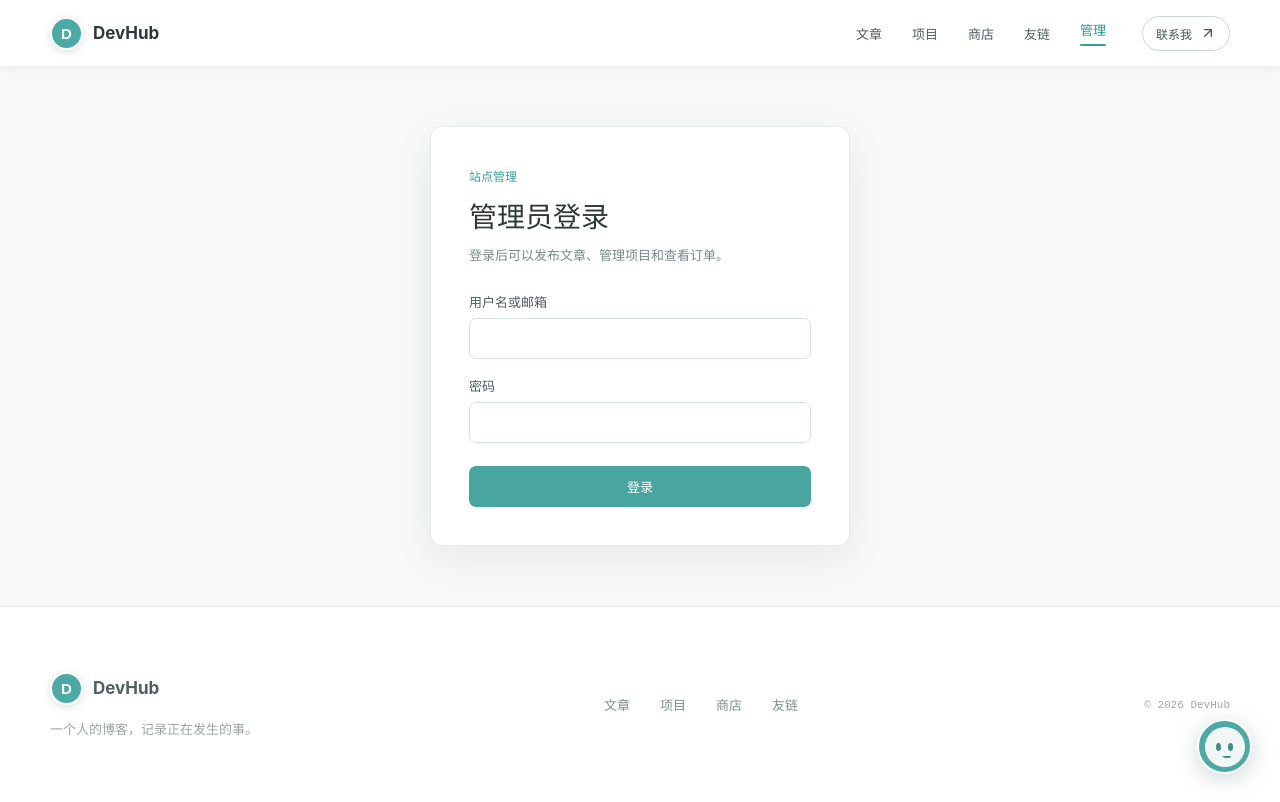
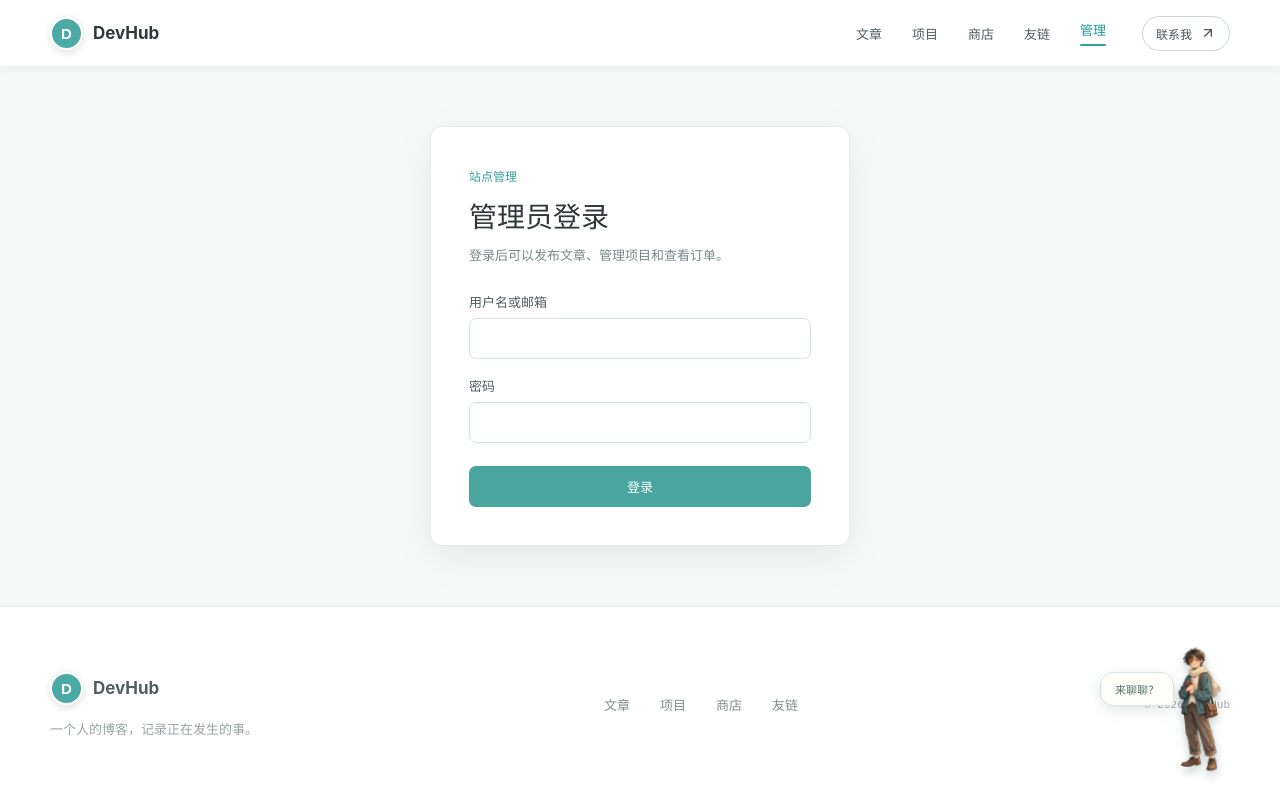
Before and after one commit to bestows-Z/dev-hub, a React (Vite) app in the folder web/: page /admin in a window 1280 px wide. Built offline with nearby package versions, Linux system fonts and the light colour scheme.

Commit message:
feat: add illustrated talking blog companion

```diff
--- a/web/src/App.tsx
+++ b/web/src/App.tsx
@@ -7,7 +7,6 @@ import {
   ArrowDown,
   ArrowRight,
   ArrowUpRight,
-  Bot,
   Check,
   ChevronLeft,
   ChevronRight,
@@ -19,7 +18,8 @@ import {
   Package,
   PenLine,
   Send,
-  Sparkles,
+  Volume2,
+  VolumeX,
   X,
 } from 'lucide-react'
 import {
@@ -725,6 +725,8 @@ function Assistant() {
   const [open, setOpen] = useState(false)
   const [input, setInput] = useState('')
   const [busy, setBusy] = useState(false)
+  const [speakingIndex, setSpeakingIndex] = useState<number | null>(null)
+  const speechRef = useRef<SpeechSynthesisUtterance | null>(null)
   const [messages, setMessages] = useState<Message[]>([
     { role: 'assistant', content: '你好，有关于博客文章的问题可以问我。我会尽量附上原文出处。' },
   ])
@@ -732,6 +734,28 @@ function Assistant() {
   useEffect(() => {
     endRef.current?.scrollIntoView({ behavior: 'smooth' })
   }, [messages, open])
+  useEffect(() => {
+    return () => {
+      if ('speechSynthesis' in window) window.speechSynthesis.cancel()
+    }
+  }, [])
+  function readAloud(index: number, content: string) {
+    if (!('speechSynthesis' in window)) return
+    if (speakingIndex === index) {
+      window.speechSynthesis.cancel()
+      setSpeakingIndex(null)
+      return
+    }
+    window.speechSynthesis.cancel()
+    const utterance = new SpeechSynthesisUtterance(content)
+    utterance.lang = 'zh-CN'
+    utterance.rate = 1
+    utterance.onend = () => setSpeakingIndex(null)
+    utterance.onerror = () => setSpeakingIndex(null)
+    speechRef.current = utterance
+    setSpeakingIndex(index)
+    window.speechSynthesis.speak(utterance)
+  }
   async function send(event: FormEvent) {
     event.preventDefault()
     const question = input.trim()
@@ -764,21 +788,22 @@ function Assistant() {
     <div className="assistant-root">
       <button
         type="button"
-        className={open ? 'assistant-trigger active' : 'assistant-trigger'}
-        onClick={() => setOpen(!open)}
+        className={`assistant-trigger${open ? ' active' : ''}${busy ? ' waiting' : ''}${speakingIndex !== null ? ' speaking' : ''}`}
+        onClick={() => {
+          if (open && 'speechSynthesis' in window) window.speechSynthesis.cancel()
+          setSpeakingIndex(null)
+          setOpen(!open)
+        }}
         aria-label={open ? '关闭数字助手' : '打开数字助手'}
         aria-expanded={open}
       >
-        <span className="avatar-face">
-          <span className="avatar-eye" />
-          <span className="avatar-eye" />
-          <span className="avatar-mouth" />
+        <img className="assistant-character" src="/images/blog-keeper.png" alt="" />
+        <span className="assistant-trigger-label">
+          {busy ? '正在找文章…' : speakingIndex !== null ? '正在说话…' : '来聊聊？'}
         </span>
-        {open ? (
-          <X size={18} />
-        ) : (
-          <span className="assistant-trigger-label">
-            问问小助手 <Sparkles size={15} />
+        {open && (
+          <span className="assistant-close-mark">
+            <X size={14} />
           </span>
         )}
       </button>
@@ -786,12 +811,12 @@ function Assistant() {
         <section className="assistant-panel" aria-label="数字助手对话">
           <div className="assistant-head">
             <div className="assistant-mini">
-              <Bot size={20} />
+              <img src="/images/blog-keeper.png" alt="" />
             </div>
             <div>
-              <strong>DevHub 助手</strong>
+              <strong>博客小助手</strong>
               <span>
-                <i /> 在线探索
+                <i /> 从文章里找答案
               </span>
             </div>
             <button type="button" aria-label="关闭对话" onClick={() => setOpen(false)}>
@@ -802,6 +827,17 @@ function Assistant() {
             {messages.map((message, index) => (
               <div className={`message ${message.role}`} key={index}>
                 <p>{message.content}</p>
+                {message.role === 'assistant' && 'speechSynthesis' in window && (
+                  <button
+                    type="button"
+                    className="message-read"
+                    onClick={() => readAloud(index, message.content)}
+                    aria-label={speakingIndex === index ? '停止朗读' : '朗读回答'}
+                  >
+                    {speakingIndex === index ? <VolumeX size={15} /> : <Volume2 size={15} />}
+                    {speakingIndex === index ? '停止' : '朗读'}
+                  </button>
+                )}
                 {message.sources?.length ? (
                   <div className="message-sources">
                     参考：
--- a/web/src/blog-theme.css
+++ b/web/src/blog-theme.css
@@ -691,22 +691,63 @@ body {
   color: #849091;
 }
 .assistant-trigger {
-  width: 55px;
-  min-height: 55px;
-  height: 55px;
-  border-radius: 50%;
-  padding: 5px;
-  border: 2px solid #fff;
-  background: #4ca9a3;
-  box-shadow: 0 5px 22px #4a676742;
-  color: #fff;
+  position: relative;
+  width: 112px;
+  min-height: 128px;
+  height: 128px;
+  border: 0;
+  border-radius: 0;
+  padding: 0;
+  background: transparent;
+  box-shadow: none;
+  color: #3b6864;
   justify-content: center;
 }
 .assistant-trigger:hover {
-  transform: translateY(-2px);
+  transform: translateY(-3px);
 }
 .assistant-trigger-label {
-  display: none;
+  display: block;
+  position: absolute;
+  right: 78px;
+  top: 26px;
+  min-width: 74px;
+  white-space: nowrap;
+  padding: 8px 11px;
+  border: 1px solid #d5e5e1;
+  border-radius: 13px 13px 3px 13px;
+  background: #fffdf8;
+  box-shadow: 0 4px 15px #455c5325;
+  color: #53736d;
+  font-size: 11px;
+  font-weight: 700;
+}
+.assistant-character {
+  width: 98px;
+  height: 126px;
+  object-fit: contain;
+  object-position: bottom;
+  filter: drop-shadow(0 5px 5px #213c3840);
+  animation: keeper-idle 5s ease-in-out infinite;
+}
+.assistant-trigger.waiting .assistant-character {
+  animation: keeper-wait 1.2s ease-in-out infinite;
+}
+.assistant-trigger.speaking .assistant-character {
+  animation: keeper-talk 0.4s ease-in-out infinite alternate;
+}
+.assistant-close-mark {
+  position: absolute;
+  right: 0;
+  top: 12px;
+  width: 24px;
+  height: 24px;
+  border-radius: 50%;
+  display: grid;
+  place-items: center;
+  background: #4ca9a3;
+  color: #fff;
+  box-shadow: 0 3px 9px #355c5652;
 }
 .avatar-face {
   width: 40px;
@@ -722,13 +763,14 @@ body {
   border-color: #408c87;
 }
 .assistant-trigger.active {
-  width: 55px;
-  padding: 5px;
+  width: 112px;
+  padding: 0;
 }
-.assistant-trigger.active .avatar-face {
+.assistant-trigger.active .assistant-trigger-label {
   display: none;
 }
 .assistant-panel {
+  bottom: 129px;
   background: #fff;
   border-color: #d8e2e1;
   box-shadow: 0 14px 45px #26373732;
@@ -739,8 +781,16 @@ body {
   color: #3d4b4d;
 }
 .assistant-mini {
-  background: #d8eeeb;
-  color: #3e9791;
+  overflow: hidden;
+  background: #e7efea;
+  border-radius: 50%;
+}
+.assistant-mini img {
+  width: 39px;
+  height: 54px;
+  object-fit: cover;
+  object-position: top center;
+  transform: translateY(6px) scale(1.2);
 }
 .assistant-head span {
   color: #818f90;
@@ -764,6 +814,47 @@ body {
 }
 .message-sources a {
   color: #318f88;
+}
+.message-read {
+  display: inline-flex;
+  align-items: center;
+  gap: 4px;
+  margin-top: 7px;
+  padding: 2px 0;
+  border: 0;
+  background: transparent;
+  color: #579891;
+  font-size: 11px;
+  cursor: pointer;
+}
+.message-read:hover {
+  color: #2b7972;
+}
+@keyframes keeper-idle {
+  0%,
+  100% {
+    transform: translateY(0) rotate(-1deg);
+  }
+  50% {
+    transform: translateY(-5px) rotate(1deg);
+  }
+}
+@keyframes keeper-wait {
+  0%,
+  100% {
+    transform: rotate(-2deg);
+  }
+  50% {
+    transform: rotate(3deg);
+  }
+}
+@keyframes keeper-talk {
+  from {
+    transform: translateY(0) rotate(-2deg);
+  }
+  to {
+    transform: translateY(-3px) rotate(2deg);
+  }
 }
 .assistant-compose {
   background: #f6f9f8;
@@ -937,6 +1028,7 @@ body {
   }
   .assistant-panel {
     right: 0;
+    height: min(510px, calc(100dvh - 160px));
   }
   .footer-inner {
     padding-top: 35px;
@@ -952,4 +1044,9 @@ body {
   .hero-down {
     animation: none;
   }
+  .assistant-character,
+  .assistant-trigger.waiting .assistant-character,
+  .assistant-trigger.speaking .assistant-character {
+    animation: none;
+  }
 }
```
Also changed, not shown: web/public/images/blog-keeper.png (added), 2 other files (tests, documents, lock files or other folders).
